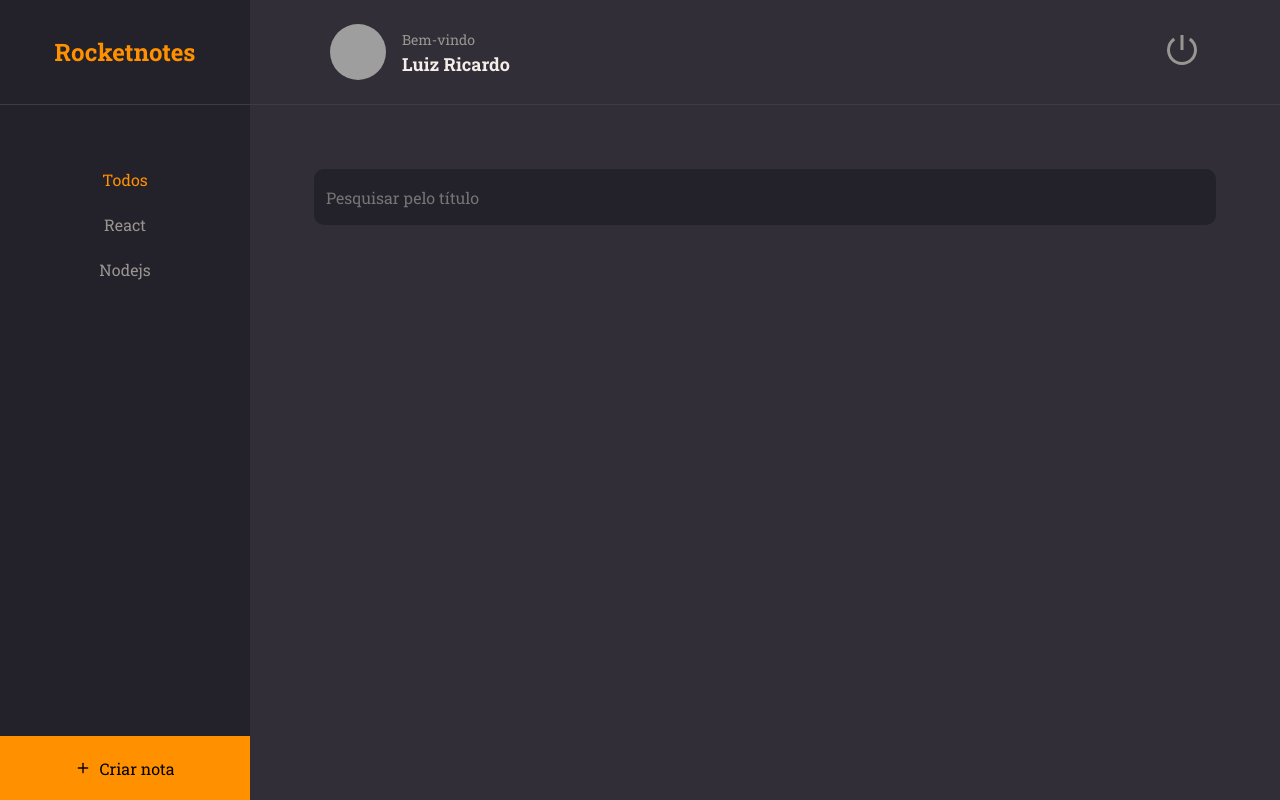
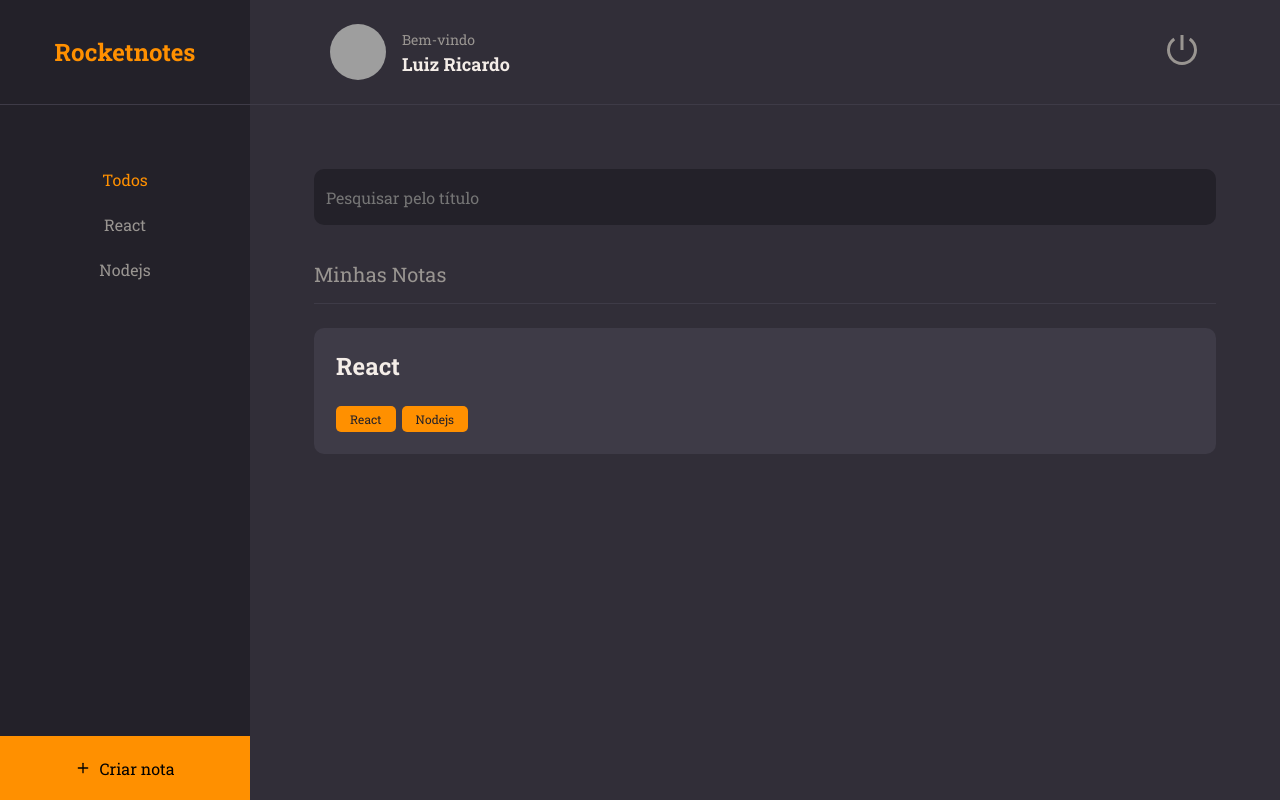
Before and after one commit to Luiz-Ricardo-Lopes/RocketNotes, a React (Vite) app in the folder vite-project/: page / in a window 1280 px wide. Built offline with nearby package versions, Linux system fonts and the light colour scheme; grey boxes are pictures that could not be loaded.

Commit message:
concluindo a interface Home com o campo Notes

```diff
--- /dev/null
+++ b/vite-project/src/components/Note/index.jsx
@@ -0,0 +1,22 @@
+import  { Container } from './style'
+import { Tag } from '../Tag'
+
+
+export function Note({ data, ...rest}){
+  return(
+    <Container {...rest}>
+      <h1>{data.title}</h1>
+
+
+      {
+        data.tags &&
+        <footer>
+          {
+            data.tags.map(tag => <Tag key={tag.name} title={tag.name}/>
+            )
+          }
+        </footer>
+      }
+    </Container>
+  )
+}
--- /dev/null
+++ b/vite-project/src/components/Note/style.js
@@ -0,0 +1,26 @@
+import styled from 'styled-components'
+
+export const Container = styled.button`
+  width: 100%;
+  background-color: ${({ theme }) => theme.COLORS.BACKGROUND_700};
+
+  border: none;
+  border-radius: 10px;
+
+  padding: 22px;
+  margin-bottom: 16px;
+
+  > h1 {
+    flex: 1;
+    text-align: left;
+    font-weight: 700;
+    font-size: 24px;
+    color: ${({ theme }) => theme.COLORS.WHITE};
+  }
+
+  > footer {
+    width: 100%;
+    display: flex;
+    margin-top: 24px;
+  }
+`
--- a/vite-project/src/components/Tag/index.jsx
+++ b/vite-project/src/components/Tag/index.jsx
@@ -1,8 +1,8 @@
 import { Container} from './styles'
 
-export function Tag({title}){
+export function Tag({title, ...rest}){
   return(
-  <Container>
+  <Container {...rest}>
     {title}
   </Container>
   )
--- a/vite-project/src/pages/Home/index.jsx
+++ b/vite-project/src/pages/Home/index.jsx
@@ -3,7 +3,9 @@
 import {Container, Brand, Menu, Search, Content, NewNote} from './style'
 
 import {Header} from '../../components/Header'
+import {Note} from '../../components/Note'
 import {Input} from '../../components/Input'
+import {Section} from '../../components/Section'
 
 import {ButtonText} from '../../components/ButtonText'
 
@@ -37,6 +39,13 @@
       </Search>
 
       <Content>
+        <Section title="Minhas Notas">
+          <Note data={{ title: 'React',
+           tags : [
+              {id: '1', name: 'React'},
+              {id: '1', name: 'Nodejs'}
+              ]}} />
+        </Section>
 
       </Content>
 
--- a/vite-project/src/pages/Home/style.js
+++ b/vite-project/src/pages/Home/style.js
@@ -54,6 +54,8 @@
 
 export const Content = styled.div`
   grid-area: content;
+  padding: 0 64px;
+  overflow-y: auto;
 `
 
 export const NewNote = styled.button`
```
